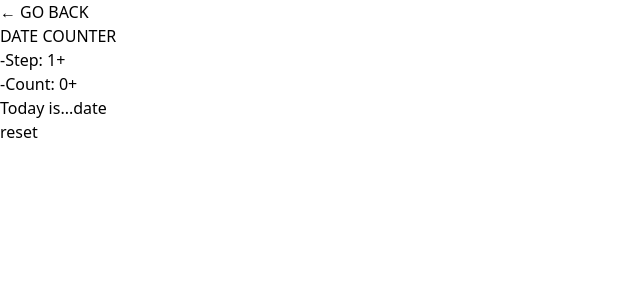
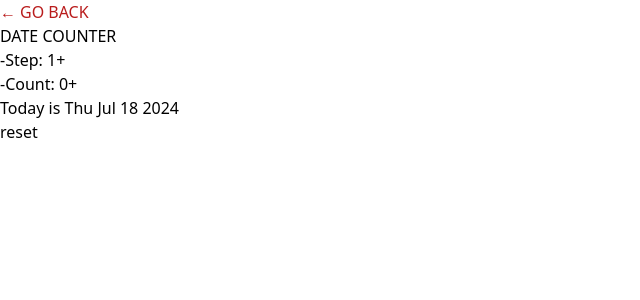
Before and after one commit to anetakasprzak/next-practice-app, a Next.js app: page /dateCounter in a window 1280 px wide. Shown: the top 300 px of the page, without its empty margins (0-640 px from the left). Built offline with nearby package versions, Linux system fonts and the light colour scheme.

Commit message:
display added item

```diff
--- a/app/dateCounter/page.js
+++ b/app/dateCounter/page.js
@@ -9,7 +9,6 @@ export default function Page() {
 
   const date = new Date();
   date.setDate(date.getDate() + count);
-  console.log(step, count);
 
   function handleReset() {
     setCount(0);
@@ -33,8 +32,14 @@ export default function Page() {
       </div>
 
       <p>
-        <span>Today is...</span>
-        <span>date</span>
+        <span>
+          {count === 0
+            ? "Today is "
+            : count > 0
+            ? `in ${count} days from today is `
+            : `${Math.abs(count)} days ago was `}
+        </span>
+        <span>{date.toDateString()}</span>
       </p>
       <button onClick={handleReset}>reset</button>
     </div>
--- a/app/list/page.js
+++ b/app/list/page.js
@@ -5,14 +5,15 @@ import GoBack from "../_components/GoBack";
 
 export default function Page() {
   const [items, setItems] = useState([]);
-  const [newItemName, setNewItemName] = useState("");
+  const [newItem, setNewItem] = useState("");
 
   const addItem = (itemName) => {
     const newItem = {
       name: itemName,
       completed: false,
-      id: itemName,
+      id: items.length + 1,
     };
+    setItems((prevItems) => [...prevItems, newItem]);
   };
 
   const handleSubmit = (e) => {
@@ -22,7 +23,7 @@ export default function Page() {
 
     addItem(newItemName);
     console.log(newItemName);
-    setNewItemName("");
+    setNewItem("");
   };
 
   return (
@@ -34,12 +35,16 @@ export default function Page() {
           type="text"
           name="shopping"
           placeholder="Add item..."
-          value={newItemName}
-          onChange={(e) => setNewItemName(e.target.value)}
+          value={newItem}
+          onChange={(e) => setNewItem(e.target.value)}
         />
         <button>add</button>
       </form>
-      <ul></ul>
+      <ul>
+        {items?.map((item) => {
+          return <li key={item.id}>{item.name}</li>;
+        })}
+      </ul>
     </div>
   );
 }
```
